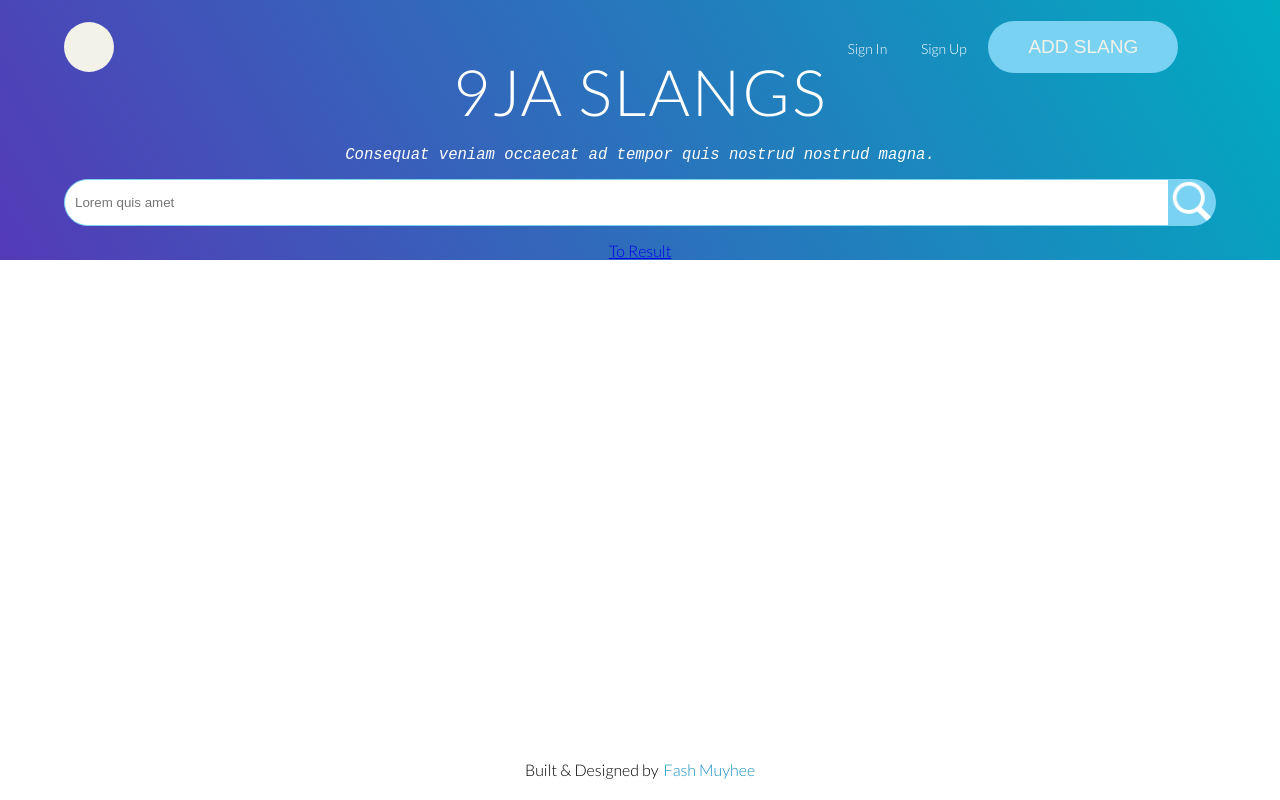
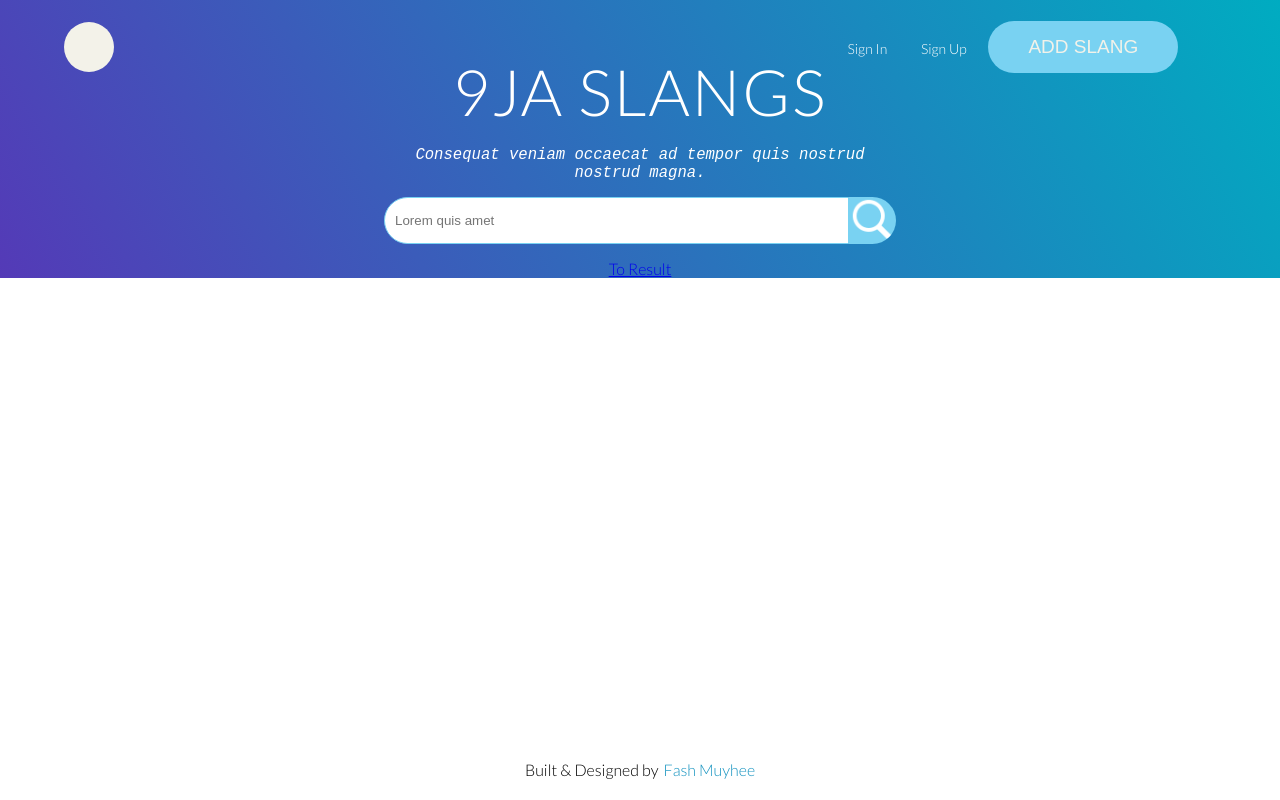
Before and after one commit to FashMuyhee/9jaslangs, a React (Create React App) app: page / in a window 1280 px wide. Built offline with nearby package versions, Linux system fonts and the light colour scheme; the HTML template or start-up script is replaced by a standard one.

Commit message:
added desktop and tablet style for search bar

```diff
--- a/src/view/home/index.scss
+++ b/src/view/home/index.scss
@@ -19,6 +19,12 @@
     align-items: center;
     justify-content: center;
     flex-direction: column;
+    @include desktop {
+      width: 40%;
+    }
+    @include tablet {
+      width: 55%;
+    }
   }
   h2 {
     @include desktop {
```
